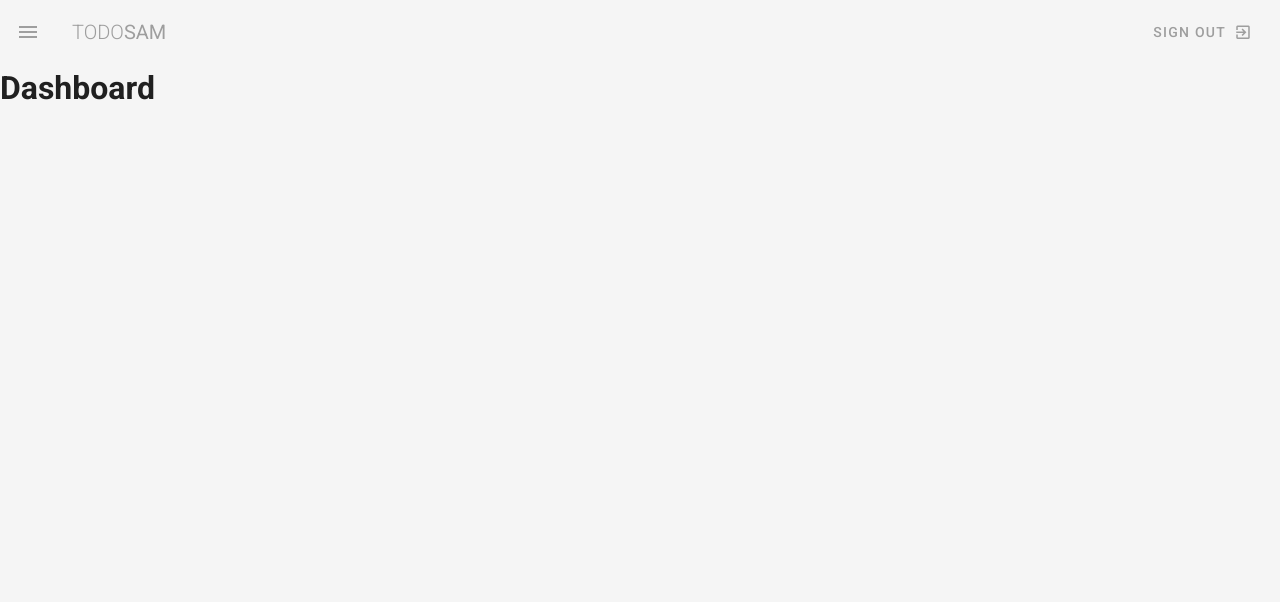
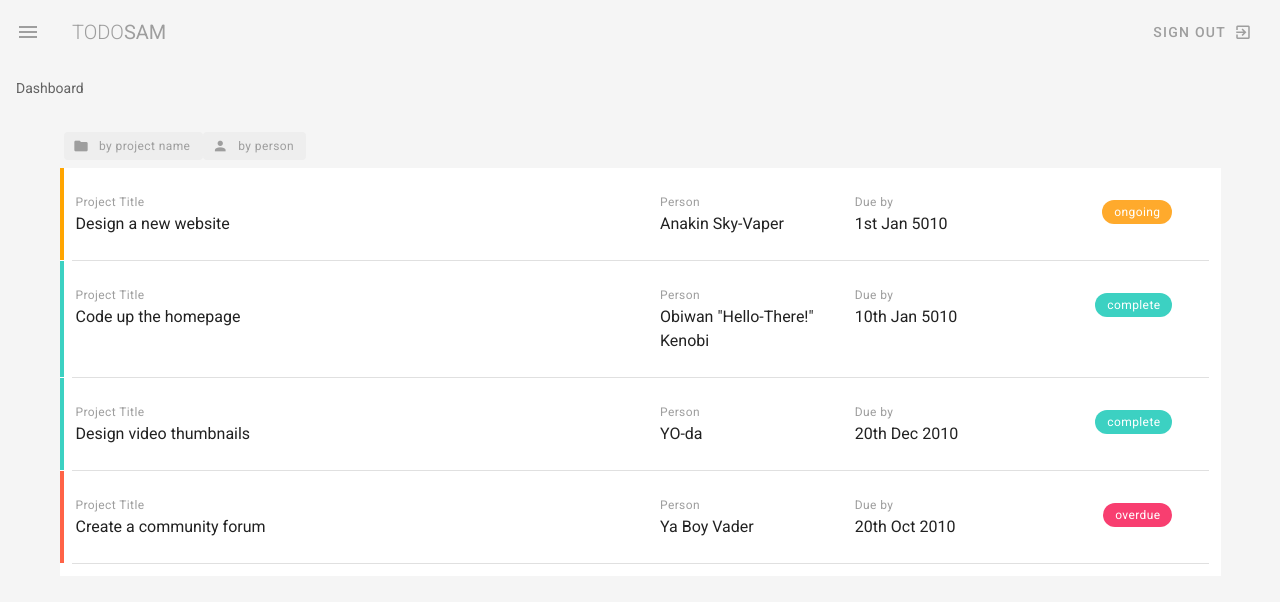
Before and after one commit to SamuelSTPL/project-manager-vuetify, a Vue app: page / in a window 1280 px wide. Shown: the top 602 px of the page. Built offline with nearby package versions, Linux system fonts and the light colour scheme.

Commit message:
Added the page Dashboard

```diff
--- a/src/views/Dashboard.vue
+++ b/src/views/Dashboard.vue
@@ -1,12 +1,156 @@
 <template>
-  <div class="home">
-    <h1>Dashboard</h1>
+  <div class="dashboard">
+    <v-subheader class="text--grey">Dashboard</v-subheader>
+
+    <v-container class="my-5">
+      <v-row class="mb-5 ml-1">
+        <!-- To have a tooltip, first use the v-tooltip element  -->
+        <!-- Then use the template element. Make sure to add the v-slot prop  -->
+        <v-tooltip top>
+          <template v-slot:activator="{ on }">
+            <!-- The element inside must have the v-on="on" prop  -->
+            <v-btn
+              small
+              flat
+              depressed
+              class="grey lighten-3 grey--text"
+              @click="sortBy('title')"
+              v-on="on"
+            >
+              <v-icon left small>mdi-folder</v-icon>
+              <span class="caption text-lowercase">By project name</span>
+            </v-btn>
+          </template>
+          <!-- The span under the template tag will define what text is shown in the tooltip  -->
+          <span>Sorts projects by name</span>
+        </v-tooltip>
+        <v-tooltip top>
+          <template v-slot:activator="{ on }">
+            <v-btn
+              small
+              flat
+              depressed
+              class="grey lighten-3 grey--text"
+              @click="sortBy('person')"
+              v-on="on"
+            >
+              <v-icon left small>mdi-account</v-icon>
+              <span class="caption text-lowercase">By person</span>
+            </v-btn>
+          </template>
+          <span>Sorts projects by person</span>
+        </v-tooltip>
+      </v-row>
+
+      <v-card flat tile v-for="project in projects" :key="project.title">
+        <!-- V-Row used for applying the grid property  -->
+        <!-- Use backtick to apply classes from the data along with vuetify or custom classes -->
+        <v-row :class="`py-3 project ${project.status}`">
+          <!-- xs breakpoint does not exist. Use cols instead-->
+          <v-col cols="12" md="6">
+            <div class="caption grey--text">Project Title</div>
+            <div>{{ project.title }}</div>
+          </v-col>
+          <v-col cols="6" sm="4" md="2">
+            <div class="caption grey--text">Person</div>
+            <div>{{ project.person }}</div>
+          </v-col>
+          <v-col cols="6" sm="4" md="2">
+            <div class="caption grey--text">Due by</div>
+            <div>{{ project.due }}</div>
+          </v-col>
+          <v-col cols="6" sm="4" md="2">
+            <div class="text-right pr-12">
+              <v-chip
+                small
+                :class="
+                  `v-chip-active white--text caption my-2 ${project.status}`
+                "
+              >
+                {{ project.status }}
+              </v-chip>
+            </div>
+          </v-col>
+        </v-row>
+        <v-col cols="12">
+          <!-- Add a separation line  -->
+          <v-divider></v-divider>
+        </v-col>
+      </v-card>
+    </v-container>
   </div>
 </template>
 
 <script>
 export default {
   name: "Dashboard",
-  components: {}
+  data() {
+    return {
+      projects: [
+        {
+          title: "Design a new website",
+          person: "Anakin Sky-Vaper",
+          due: "1st Jan 5010",
+          status: "ongoing",
+          content:
+            "Lorem ipsum dolor sit amet consectetur adipisicing elit. Sunt consequuntur eos eligendi illum minima adipisci deleniti, dicta mollitia enim explicabo fugiat quidem ducimus praesentium voluptates porro molestias non sequi animi!"
+        },
+        {
+          title: "Code up the homepage",
+          person: 'Obiwan "Hello-There!" Kenobi',
+          due: "10th Jan 5010",
+          status: "complete",
+          content:
+            "Lorem ipsum dolor sit amet consectetur adipisicing elit. Sunt consequuntur eos eligendi illum minima adipisci deleniti, dicta mollitia enim explicabo fugiat quidem ducimus praesentium voluptates porro molestias non sequi animi!"
+        },
+        {
+          title: "Design video thumbnails",
+          person: "YO-da",
+          due: "20th Dec 2010",
+          status: "complete",
+          content:
+            "Lorem ipsum dolor sit amet consectetur adipisicing elit. Sunt consequuntur eos eligendi illum minima adipisci deleniti, dicta mollitia enim explicabo fugiat quidem ducimus praesentium voluptates porro molestias non sequi animi!"
+        },
+        {
+          title: "Create a community forum",
+          person: "Ya Boy Vader",
+          due: "20th Oct 2010",
+          status: "overdue",
+          content:
+            "Lorem ipsum dolor sit amet consectetur adipisicing elit. Sunt consequuntur eos eligendi illum minima adipisci deleniti, dicta mollitia enim explicabo fugiat quidem ducimus praesentium voluptates porro molestias non sequi animi!"
+        }
+      ]
+    };
+  },
+  methods: {
+    // Sort the project based on the prop (either person or title)
+    sortBy(prop) {
+      this.projects.sort((a, b) => (a[prop] < b[prop] ? -1 : 1));
+    }
+  }
 };
 </script>
+
+<style scoped>
+.project.complete {
+  border-left: 4px solid #3cd1c2;
+  margin-left: 0;
+}
+.project.ongoing {
+  border-left: 4px solid orange;
+  margin-left: 0;
+}
+.project.overdue {
+  border-left: 4px solid tomato;
+  margin-left: 0;
+}
+.v-chip.complete {
+  background: #3cd1c2 !important;
+}
+.v-chip.ongoing {
+  background: #ffaa2c !important;
+}
+.v-chip.overdue {
+  background: #f83e70 !important;
+}
+</style>
```
